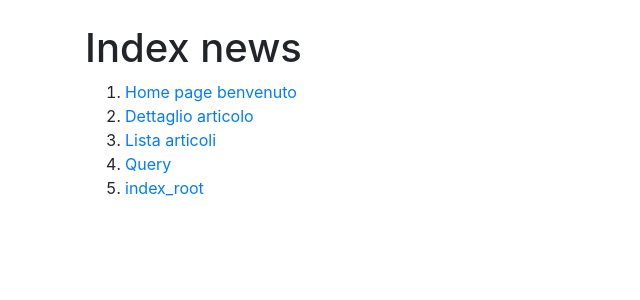
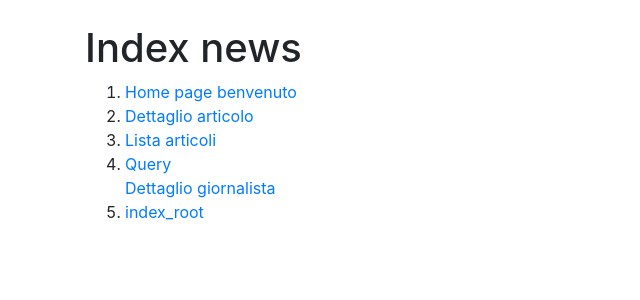
Before and after one commit to Simopane99/primo_progetto, a Django app: page /news/ in a window 1280 px wide. Shown: the part 56-356 px from the top of the page, without its empty margins (0-640 px from the left). Run offline with Django 5.2, Linux system fonts and the light colour scheme.

Commit message:
passo 20 brutto

```diff
--- a/news/templates/index_news.html
+++ b/news/templates/index_news.html
@@ -9,6 +9,7 @@
         <li><a href="{% url 'news:articolo_detail' 1%}">Dettaglio articolo</a></li>
         <li><a href="{% url 'news:lista_articoli_giornalista' 1%}">Lista articoli</a></li>
         <li><a href="{% url 'news:query_base'%}">Query</a></li>
+        <a  href="{% url 'news:giornalita_detail'%}">Dettaglio giornalista</a>
         <li><a href="/">index_root</a></li>
     </ol>
 {%endblock content%}
--- a/news/templates/lista_articoli.html
+++ b/news/templates/lista_articoli.html
@@ -4,9 +4,9 @@
 {% endblock title %}
 {% block content %}
     {% for articolo in articoli %}
-        <h4><b>Titolo: </b>{{articolo.titolo}}</h4>
+        <h4><b>Titolo: </b><a href="{% url 'news:articolo_detail' articolo.pk %}">{{articolo.titolo}}</a></h4>
         <h4><b>Contenuto: </b>{{articolo.contenuto}}</h4>
-        <h4><b>Autore: </b>{{articolo.giornalista}}</h4>
+        <h4><b>Autore: </b><a href="{% url 'news:giornalista_detail' articolo.giornalista.pk %}">{{articolo.giornalista}}</a></h4>
         <br><br>
     {% endfor %}
 {% endblock content %}
--- a/news/urls.py
+++ b/news/urls.py
@@ -1,6 +1,6 @@
 from django.contrib import admin
 from django.urls import path
-from .views import home, articoloDetailView, index_news, listaArticoli, queryBase
+from .views import home, articoloDetailView, index_news, listaArticoli, queryBase, giornalistaDetailView
 
 app_name='news'
 
@@ -10,5 +10,6 @@ urlpatterns= [
     path("lista_articoli/<int:pk>", listaArticoli, name="lista_articoli_giornalista"),
     path("articoli/<int:pk>", articoloDetailView, name="articolo_detail"),
     path("query", queryBase, name="query_base"),
+    path("giornalisti/<int:pk>", giornalistaDetailView, name="giornalista_detail"),
     path("", index_news, name="index_news")
 ]
--- a/news/views.py
+++ b/news/views.py
@@ -118,3 +118,9 @@
         'articoli_con_not': articoli_con_not,
     }
     return render(request,'query.html', context)
+
+def giornalistaDetailView(request,pk):
+    #articolo=Articolo.objects.get(pk=pk)
+    giornalista=get_object_or_404(Giornalista, pk=pk)
+    context={"giornalista": giornalista}
+    return render(request, "giornalista_detail.html", context)
--- a/templates/base.html
+++ b/templates/base.html
@@ -73,6 +73,7 @@
                   <a class="dropdown-item" href="{% url 'news:articolo_detail' 1%}">Dettaglio articolo</a>
                   <a class="dropdown-item" href="{% url 'news:lista_articoli_giornalista' 1%}">Lista articoli</a>
                   <a class="dropdown-item" href="{% url 'news:query_base'%}">Query</a>
+                  <a class="dropdown-item" href="{% url 'news:giornalista_detail' 6%}">Dettagli giornalista</a>
                   <div class="dropdown-divider"></div>
                   <a class="dropdown-item" href="/">Index root</a>
                 </div>
```
Also changed, not shown: news/templates/giornalista_detail.html (added, +14 -0 lines).
